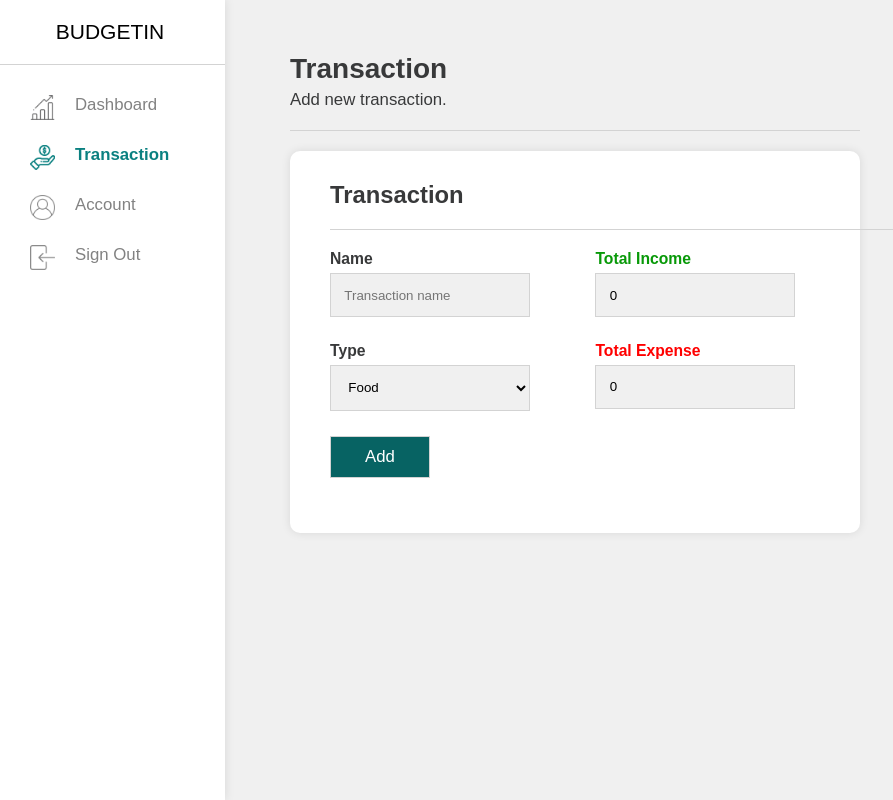
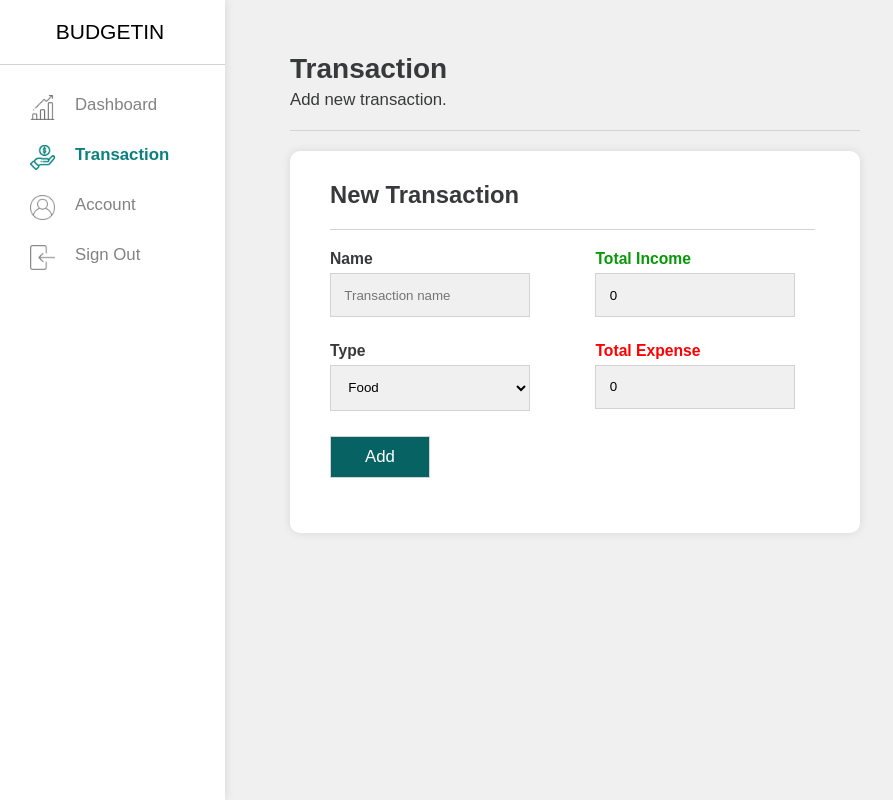
Before and after one commit to wahyucandra30/Budgetin, a PHP site: page /transaction.html in a window 1280 px wide. Shown: the whole page, without its empty margins (0-893 px from the left). Run offline with PHP 8.4, Linux system fonts and the light colour scheme.

Commit message:
Fix border

```diff
--- a/app/transaction.html
+++ b/app/transaction.html
@@ -52,7 +52,9 @@
                         <p>Add new transaction.</p>
                     </div>
                     <div class="pane-content">
-                        <h2>Transaction</h2>
+                        <div class="container-content-data">
+                            <h2>New Transaction</h2>
+                        </div>
                         <form id="form_transaction" action="phpscripts/transactions_insert.php" method="POST" name="form_transaction" autocomplete="off">
                             <ul>
                                 <li>
```
Also changed, not shown: app/account.php (+6 -2 lines).
